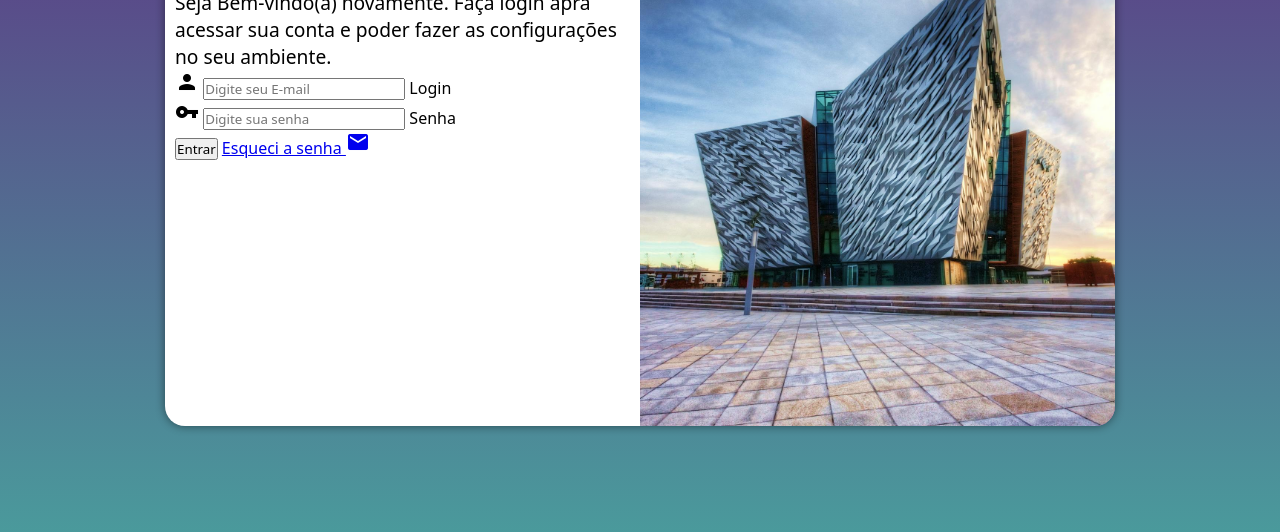
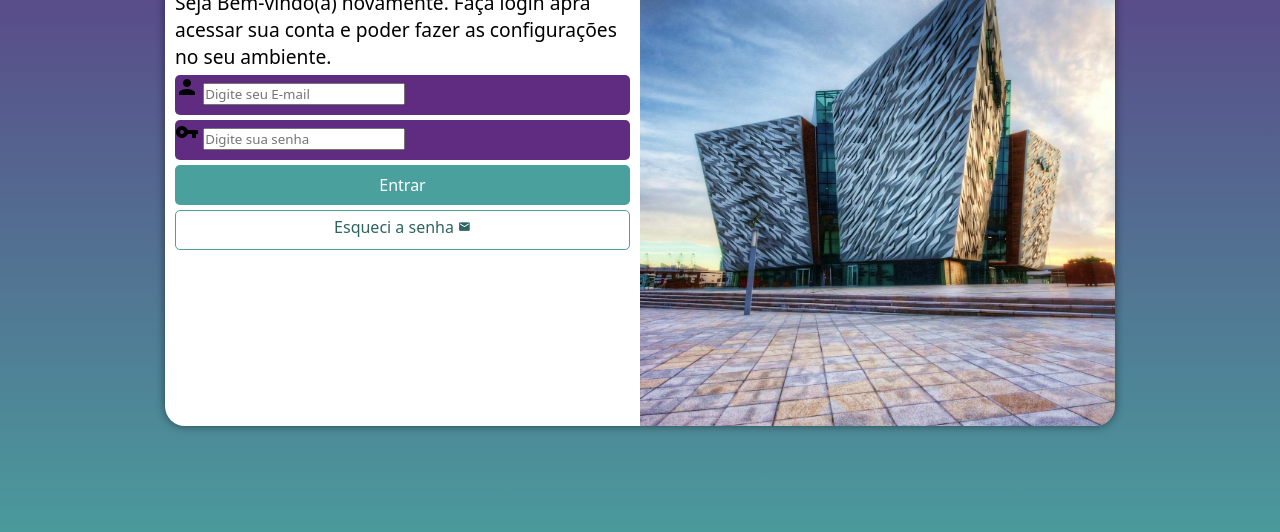
Before and after one commit to thiagowali/projeto-login, a plain HTML site: page index.html in a window 1280 px wide. Shown: the part 224-756 px from the top of the page. Drawn offline with Linux system fonts and the light colour scheme.

Commit message:
aplicando estilos no formulário

```diff
--- a/estilos/style.css
+++ b/estilos/style.css
@@ -63,3 +63,55 @@ div#formulario > h1 {
 div#formulario > p {
     font-size: 0.8em;
 }
+
+form > div.campo {
+    background-color: #5f2c82;
+    display: block;
+    width: 100%;
+    height: 40px;
+    border-radius: 5px;
+    margin: 5px 0px;
+}
+
+form label {
+    display: none;
+}
+
+form > input[type=submit] {
+    display: block;
+    font-size: 1em;
+    width: 100%;
+    height: 40px;
+    background-color: #49a09d;
+    color: white;
+    border: none;
+    border-radius: 5px;
+    cursor: pointer;
+}
+
+form > input[type=submit]:hover {
+    background-color: #2e5f5d;
+}
+
+form > a.botao {
+    display: block;
+    text-align: center;
+    font-size: 1em;
+    width: 100%;
+    height: 40px;
+    padding-top: 5px;
+    margin-top: 5px;
+    background-color: white;
+    color: #2d6462;
+    border: 1px solid #49a09d;
+    border-radius: 5px;
+    text-decoration: none;
+}
+
+form > a.botao:hover {
+    background-color: #6cd3cf;
+}
+
+form > a.botao > span {
+    font-size: 0.8em;
+}
--- a/index.html
+++ b/index.html
@@ -31,7 +31,7 @@
                         <label for="isenha">Senha</label>
                     </div>
                     <input type="submit" value="Entrar">
-                    <a href="Esqueci.html">
+                    <a href="Esqueci.html" class="botao">
                         Esqueci a senha <span id="login" class="material-icons">mail</span>
                     </a>
                 </form>
```
